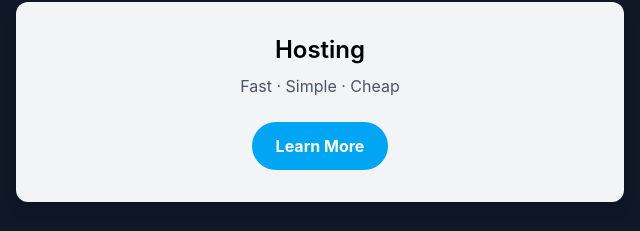
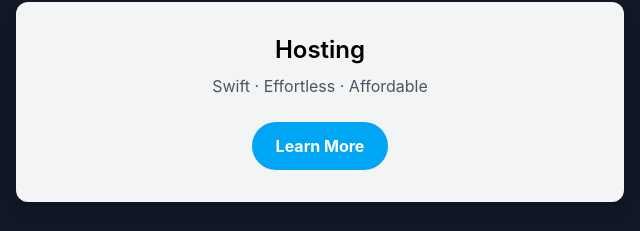
Before and after one commit to gamer50082/gamer50082.com, a plain HTML site: page index.html in a window 1280 px wide. Shown: the part 378-609 px from the top of the page, 640-1280 px from the left. Drawn offline with nearby package versions, Linux system fonts and the light colour scheme.

Commit message:
Update index.html

```diff
--- a/index.html
+++ b/index.html
@@ -68,7 +68,7 @@
             <!-- Hosting Box -->
             <div class="bg-gray-100 dark:bg-gray-800 p-8 rounded-xl shadow-lg flex flex-col items-center text-center transition-transform transform hover:scale-105 duration-300">
                 <h3 class="text-2xl font-semibold mb-2 text-black dark:text-white">Hosting</h3>
-                <p class="text-gray-600 dark:text-gray-400 mb-6">Fast · Simple · Cheap</p>
+                <p class="text-gray-600 dark:text-gray-400 mb-6">Swift · Effortless · Affordable</p>
                 <a href="https://hosting.gamer50082.com" class="px-6 py-3 bg-sky-500 text-white font-bold rounded-full hover:bg-sky-600 transition-colors duration-200">
                     Learn More
                 </a>
```
